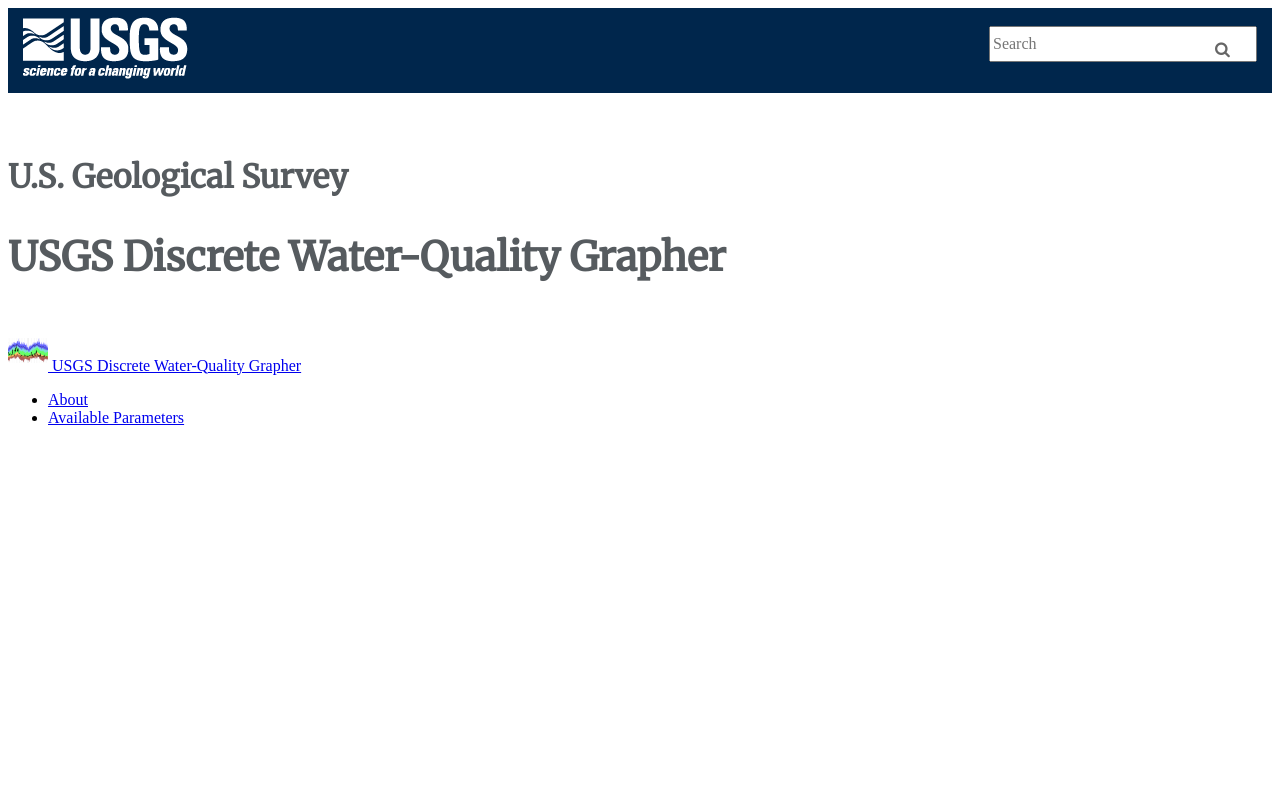
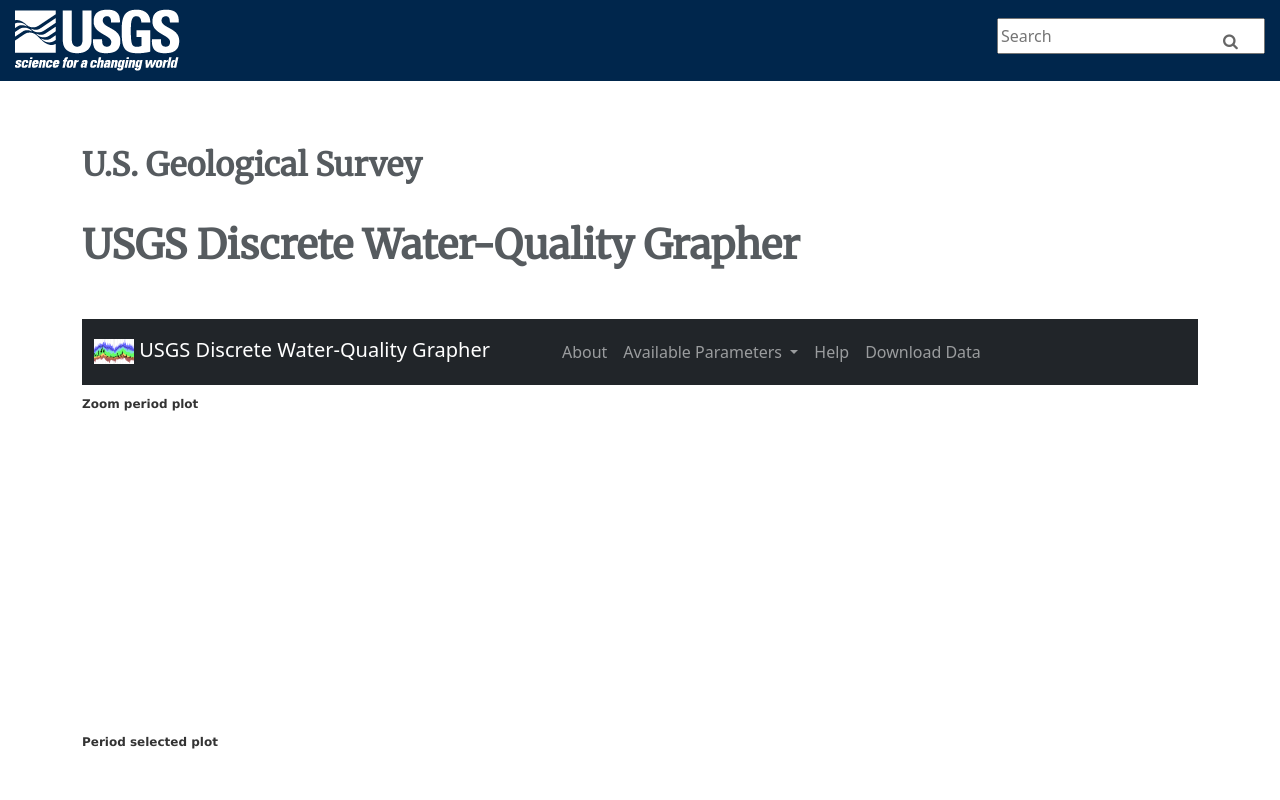
Before and after one commit to llorzol/discrete_wq, a plain HTML site: page htdocs/index.html in a window 1280 px wide. Shown: the top 800 px of the page. Drawn offline with nearby package versions, Linux system fonts and the light colour scheme; files that its build step writes are made by us from their sources.

Commit message:
Add files via upload

```diff
--- a/htdocs/DrupalVisID/includes/meta-css.html
+++ b/htdocs/DrupalVisID/includes/meta-css.html
@@ -4,7 +4,7 @@
 <meta name="author" content="Oregon Water Science Center, U.S. Geological Survey">
 
 <link href="https://fonts.googleapis.com/css?family=Open+Sans:400italic,400,700,600" rel="stylesheet" type="text/css">
-<link href="css/required/bootstrap.min.4.css" rel="stylesheet">
+<link href="css/required/bootstrap.min.css" rel="stylesheet">
 <link href="//netdna.bootstrapcdn.com/font-awesome/4.0.3/css/font-awesome.min.css" rel="stylesheet">
 
 <link href="DrupalVisID/stylesheets/common.css" rel="stylesheet" type="text/css" media="screen" />
```
